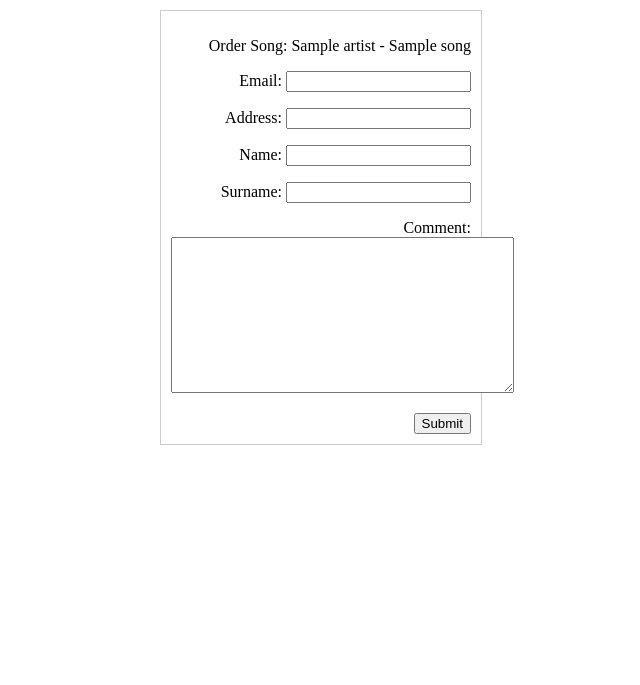
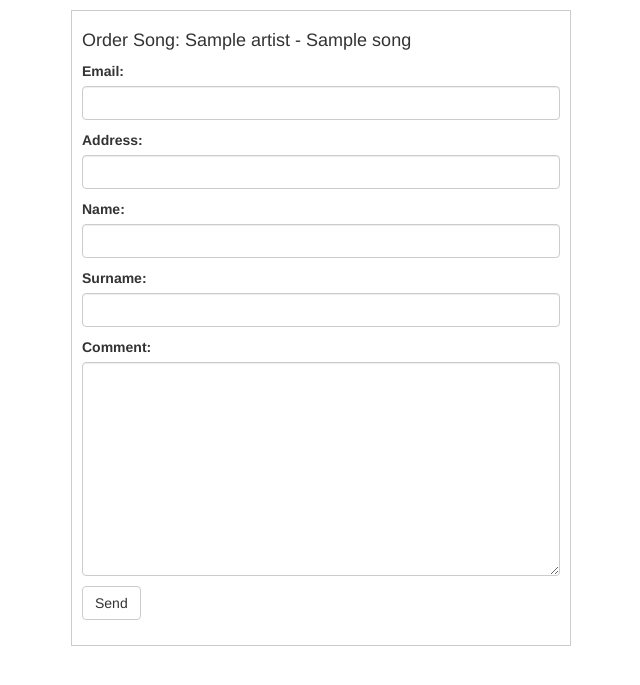
Before and after one commit to crystal175/musicshop, a Django app: page /search/1/ in a window 1280 px wide. Shown: the top 685 px of the page, without its empty margins (319-959 px from the left). Run offline with Django 3.2, Linux system fonts and the light colour scheme; tables that the repository leaves empty hold one stand-in row (values such as "Sample post"); some libraries are stand-ins or nearby versions.

Commit message:
Added style to order form

```diff
--- a/search/forms.py
+++ b/search/forms.py
@@ -21,8 +21,16 @@ class SearchForm(forms.Form):
 
 class OrderForm(forms.ModelForm):
     """ Order creation form. """
+
+    error_css_class = 'errorlist'
+    required_css_class = 'form-horizontal'
     song = forms.IntegerField(widget=forms.HiddenInput())
 
     class Meta:
         model = Order
         fields = ['song', 'email', 'address', 'name', 'surname', 'comment']
+
+    def __init__(self, *args, **kwargs):
+        super(OrderForm, self).__init__(*args, **kwargs)
+        for field in self.fields:
+            self.fields[field].widget.attrs['class'] = 'form-control'
--- a/search/static/search/css/style.css
+++ b/search/static/search/css/style.css
@@ -10,17 +10,20 @@
     border: 1px solid #ccc;
     padding: 10px;
 }
-.order-block{
+.order-block {
     margin: 10px auto 10px;
-    width: 300px;
-    text-align: right;
+    width: 500px;
+    //text-align: right;
     border: 1px solid #ccc;
     padding: 10px;
 }
-.thanks-block{
+.thanks-block {
     margin: 10px auto 10px;
     width: 300px;
     text-align: center;
     border:1px solid #ccc;
     padding: 10px;
 }
+.errorlist {
+    color: red;
+}
--- a/search/templates/search/order_song.html
+++ b/search/templates/search/order_song.html
@@ -5,16 +5,21 @@
 
 {% block css %}
     <link rel="stylesheet" type="text/css" href="{% static 'search/css/style.css' %}">
+    <link rel="stylesheet" type="text/css" href="https://maxcdn.bootstrapcdn.com/bootstrap/3.3.5/css/bootstrap.min.css">
 {% endblock css %}
 {% block js %}{% endblock js %}
 
 {% block content %}
 <div class="order-block">
-    <p>Order Song: {{ song.artist }} - {{ song }}</p>
-    <form id="order-form" method="post" action="">
+    <h4>Order Song: {{ song.artist }} - {{ song }}</h4>
+    <form id="order-form" method="post" action="" class="form-horizontal">
         {% csrf_token %}
         {{ form.as_p }}
-        <input type="submit" value="Submit">
+        <div class="form-group">
+            <div class="col-sm-10">
+                <button type="submit" class="btn btn-default">Send</button>
+            </div>
+        </div>
     </form>
 </div>
 {% endblock content %}
```
